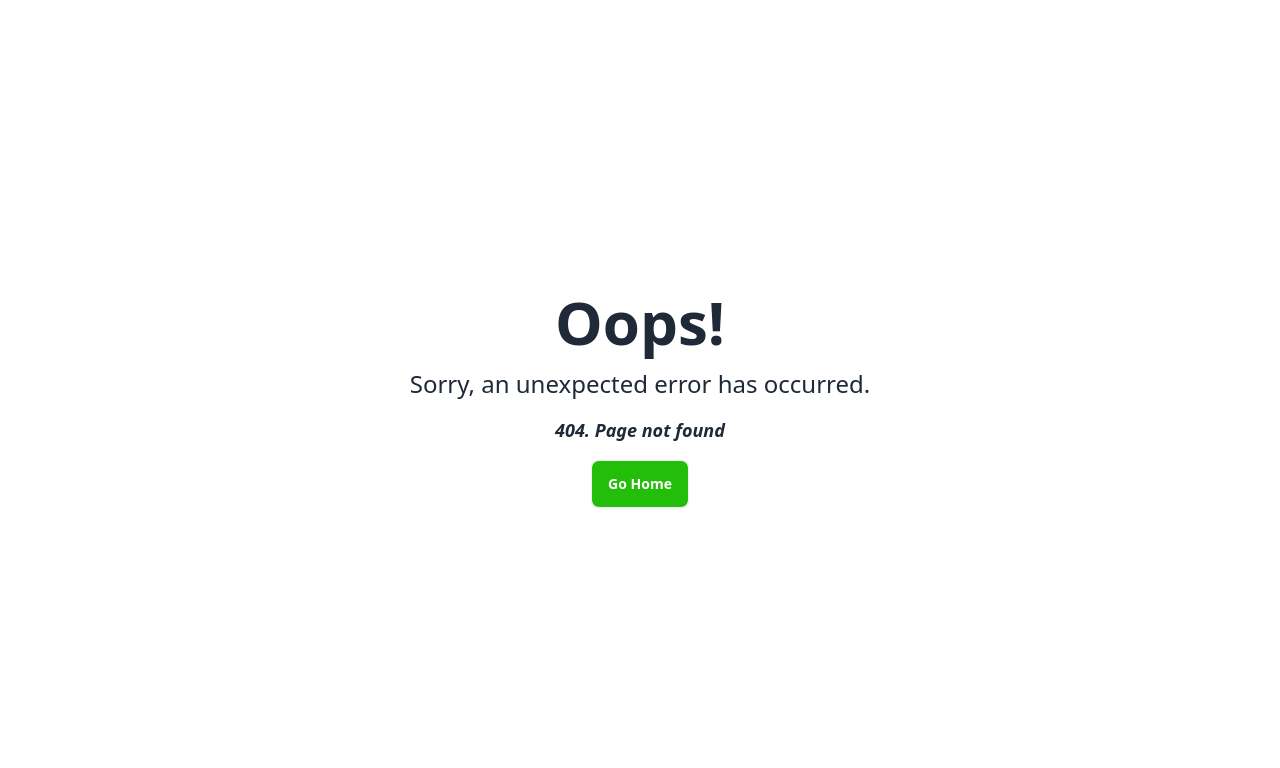
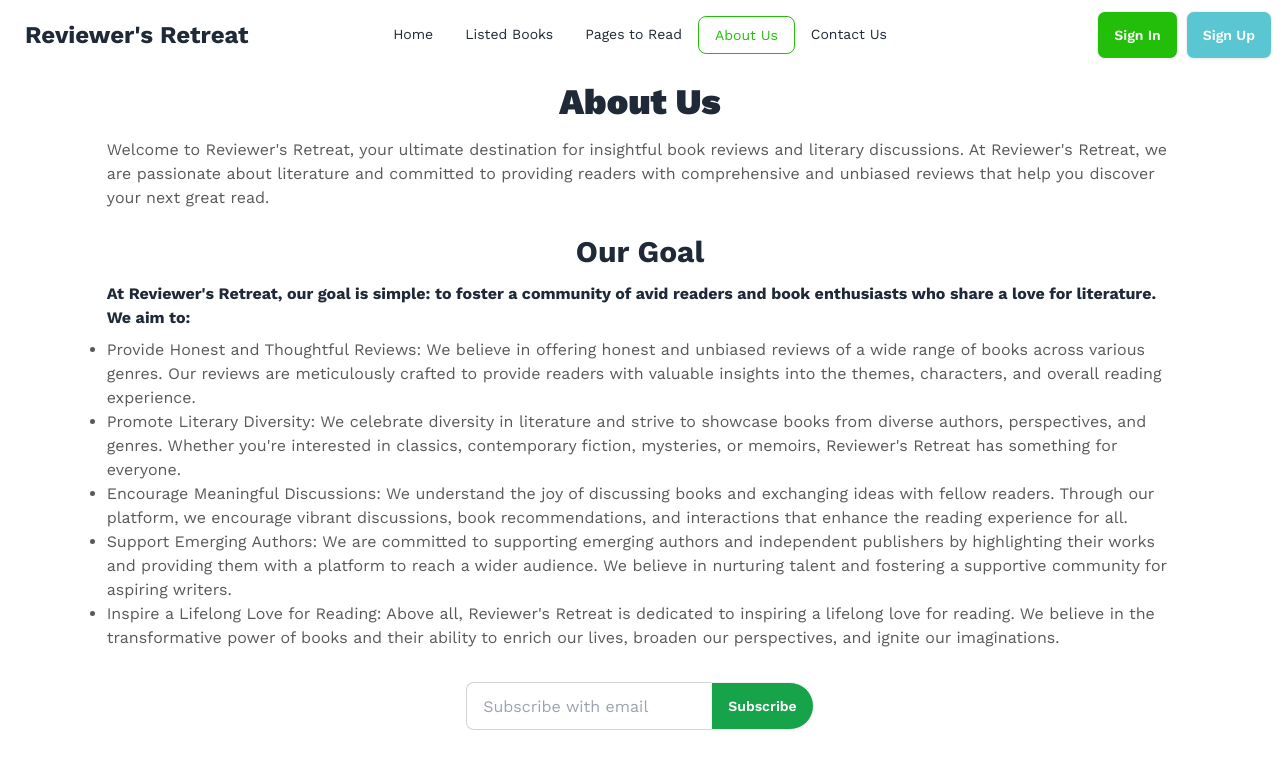
Before and after one commit to jsDeveloper001/Reviewer-s-Retreat, a React (Vite) app: page /about in a window 1280 px wide. Before the commit this address had no page. Shown: the top 768 px of the page. Built offline with nearby package versions, Linux system fonts and the light colour scheme.

Commit message:
site about page ready

```diff
--- /dev/null
+++ b/src/pages/About/About.jsx
@@ -0,0 +1,37 @@
+const About = () => {
+    return (
+        <div className='mt-2 md:mt-3 mx-auto w-10/12 mb-8'>
+            <h2 className='text-center text-4xl font-black mb-4'>About Us</h2>
+            <p className='text-base text-[#131313B3]'>Welcome to Reviewer's Retreat, your ultimate destination for insightful book reviews and literary discussions. At Reviewer's Retreat, we are passionate about literature and committed to providing readers with comprehensive and unbiased reviews that help you discover your next great read.</p>
+            <div className='mb-8'>
+                <h2 className='text-center text-3xl font-bold mt-6 mb-3'>Our Goal</h2>
+                <p className='font-bold mb-2'>At Reviewer's Retreat, our goal is simple: to foster a community of avid readers and book enthusiasts who share a love for literature. We aim to:</p>
+                <ul className='text-base text-[#131313B3]'>
+                    <li className='list-disc'>Provide Honest and Thoughtful Reviews: We believe in offering honest and unbiased reviews of a wide range of books across various genres. Our reviews are meticulously crafted to provide readers with valuable insights into the themes, characters, and overall reading experience.</li>
+                    <li className='list-disc'>
+                        Promote Literary Diversity: We celebrate diversity in literature and strive to showcase books from diverse authors, perspectives, and genres. Whether you're interested in classics, contemporary fiction, mysteries, or memoirs, Reviewer's Retreat has something for everyone.
+                    </li>
+                    <li className='list-disc'>
+                        Encourage Meaningful Discussions: We understand the joy of discussing books and exchanging ideas with fellow readers. Through our platform, we encourage vibrant discussions, book recommendations, and interactions that enhance the reading experience for all.
+
+                    </li>
+                    <li className='list-disc'>
+                        Support Emerging Authors: We are committed to supporting emerging authors and independent publishers by highlighting their works and providing them with a platform to reach a wider audience. We believe in nurturing talent and fostering a supportive community for aspiring writers.
+                    </li>
+                    <li className='list-disc'>
+                        Inspire a Lifelong Love for Reading: Above all, Reviewer's Retreat is dedicated to inspiring a lifelong love for reading. We believe in the transformative power of books and their ability to enrich our lives, broaden our perspectives, and ignite our imaginations.
+                    </li>
+                </ul>
+            </div>
+            {/* subscirbe section */}
+            <div className='text-center'>
+                <div className="join">
+                    <input className="input input-bordered join-item" placeholder="Subscribe with email" />
+                    <button className="btn join-item rounded-r-full bg-green-600 text-white">Subscribe</button>
+                </div>
+            </div>
+        </div>
+    );
+};
+
+export default About;
```
Also changed, not shown: src/routes/Routes.jsx (+10 -5 lines).
